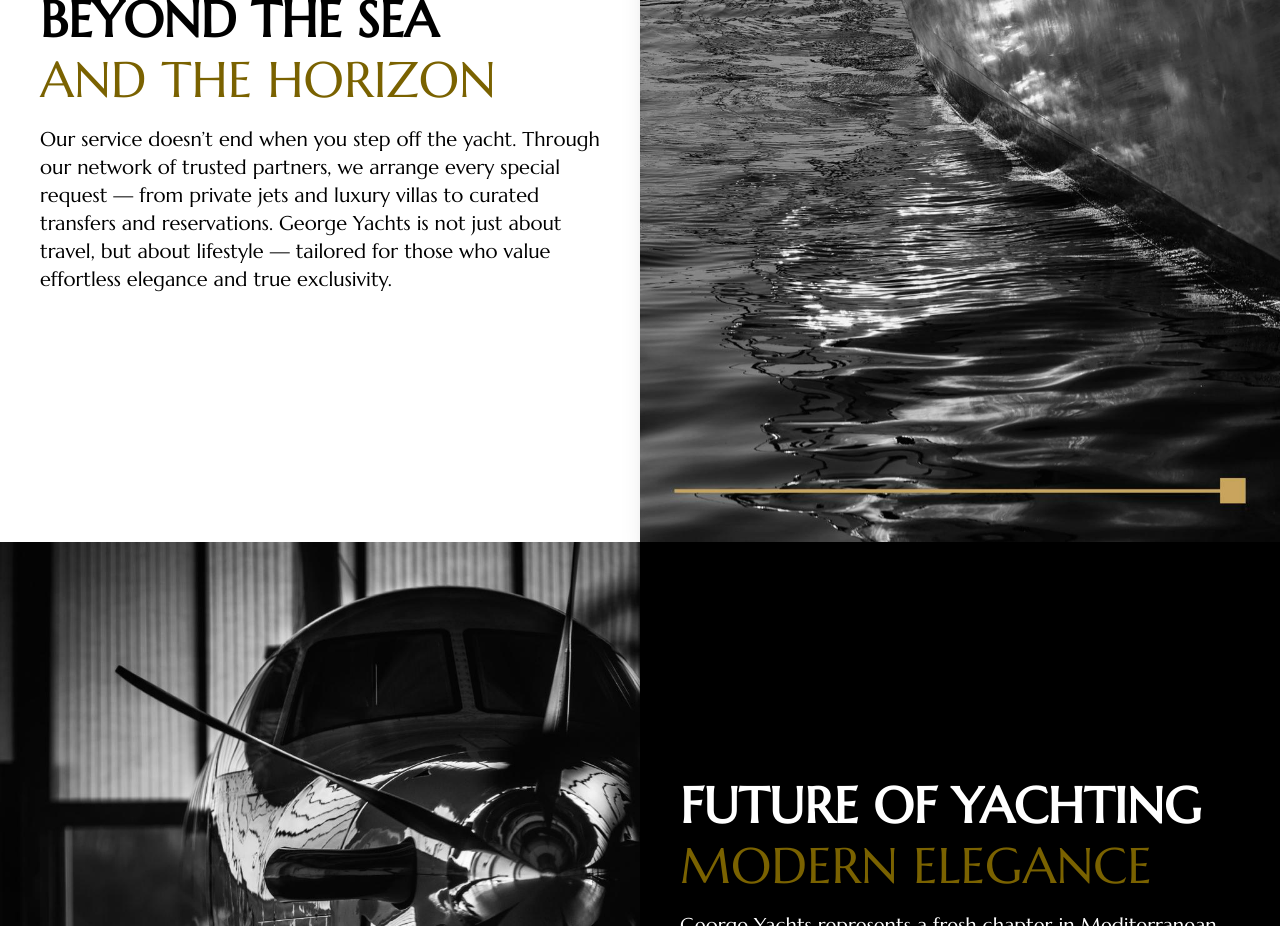
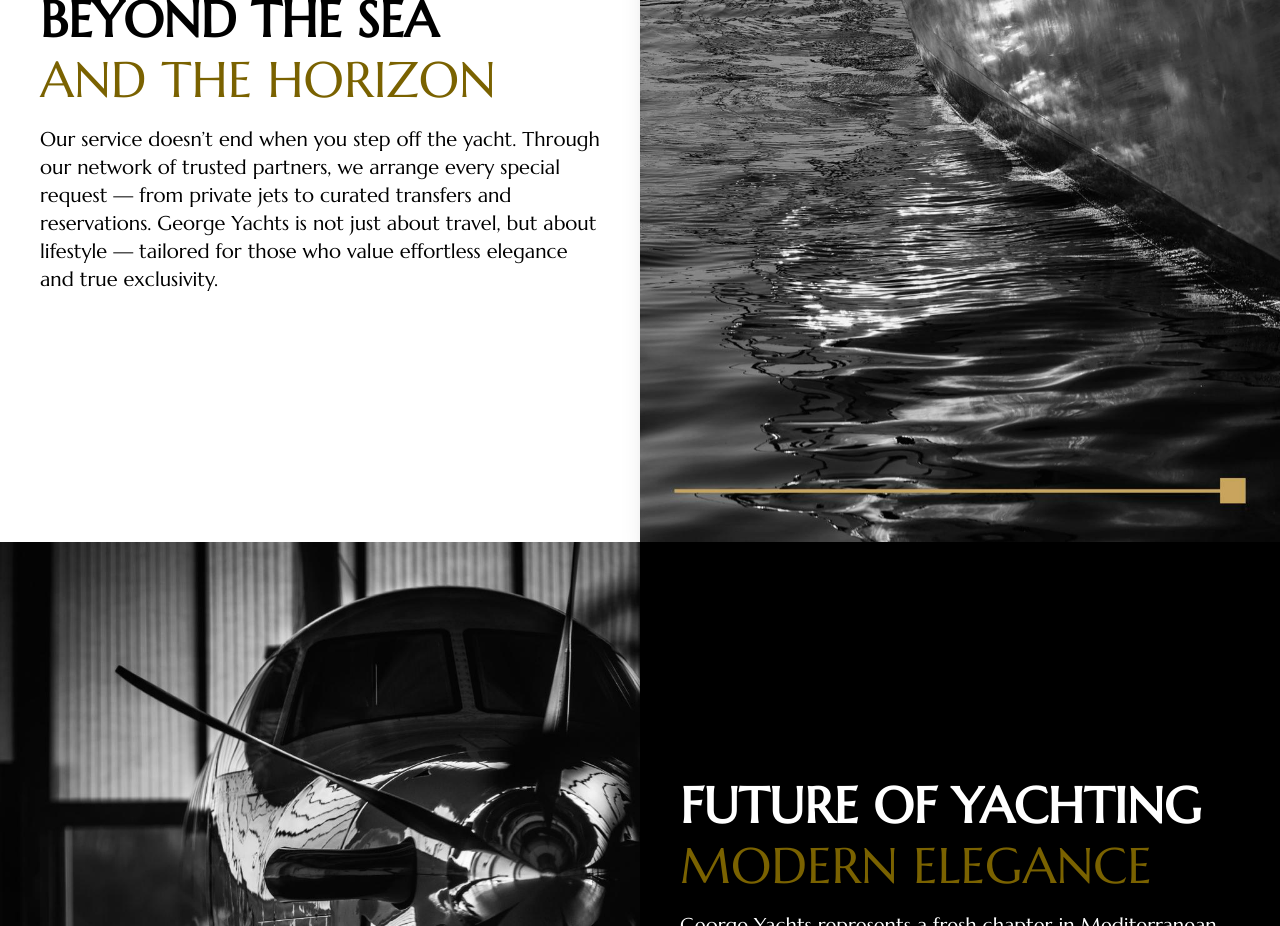
Before and after one commit to gbiniaris13/george-yachts, a Next.js app: page / in a window 1280 px wide. Shown: the part 3020-3946 px from the top of the page. Built offline with nearby package versions, Linux system fonts and the light colour scheme; no server answers.

Commit message:
remove villas from cta text on landing page

```diff
--- a/app/components/TwoColumnLayout.jsx
+++ b/app/components/TwoColumnLayout.jsx
@@ -27,7 +27,7 @@ const features = [
   {
     title: "BEYOND THE SEA | AND THE HORIZON",
     paragraph:
-      "Our service doesn’t end when you step off the yacht. Through our network of trusted partners, we arrange every special request — from private jets and luxury villas to curated transfers and reservations. George Yachts is not just about travel, but about lifestyle — tailored for those who value effortless elegance and true exclusivity.",
+      "Our service doesn’t end when you step off the yacht. Through our network of trusted partners, we arrange every special request — from private jets to curated transfers and reservations. George Yachts is not just about travel, but about lifestyle — tailored for those who value effortless elegance and true exclusivity.",
     imageSrc: "/images/yacht-3.jpeg",
     color: "bg-white",
     color1: "text-black",
```
